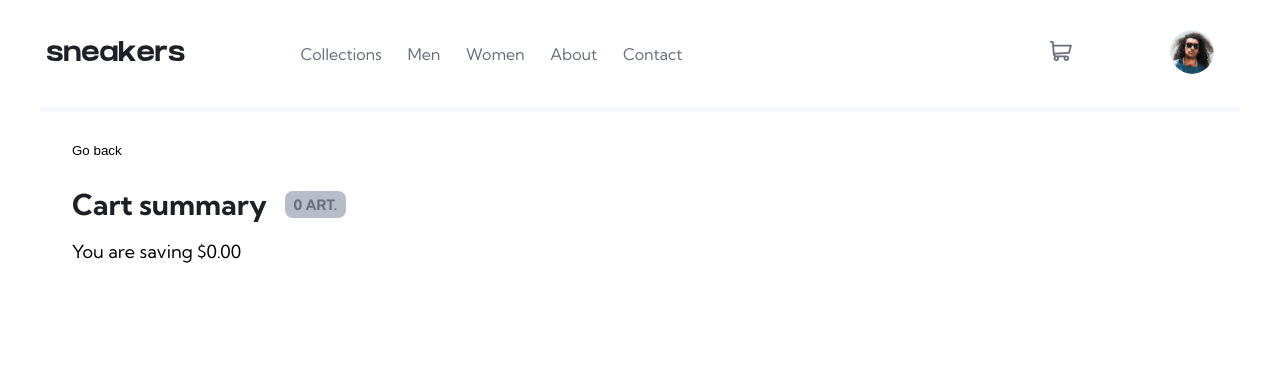
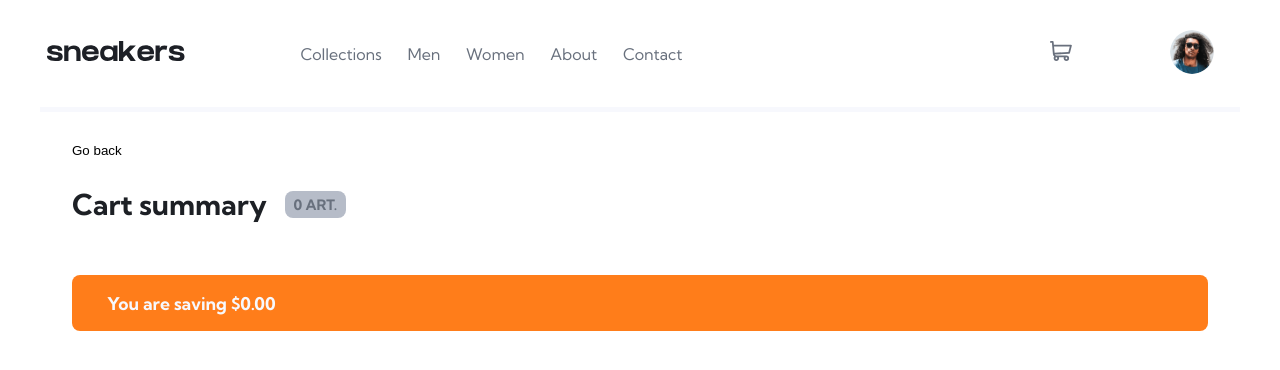
Before and after one commit to kimi1723/E-commerce-product-page-Frontend-Mentor, a React (Create React App) app in the folder my-app/: page /checkout in a window 1280 px wide. Shown: the top 370 px of the page. Built offline with nearby package versions, Linux system fonts and the light colour scheme; no server answers.

Commit message:
savings styles

```diff
--- a/my-app/src/components/checkout/Summary.js
+++ b/my-app/src/components/checkout/Summary.js
@@ -82,7 +82,7 @@ const Summary = () => {
 				<ul className={classes.list} role="list">
 					{products}
 				</ul>
-				<p>You are saving ${calculateSavings()} </p>
+				<p className={classes.savings}>You are saving ${calculateSavings()} </p>
 			</main>
 		</>
 	);
--- a/my-app/src/components/checkout/Summary.module.css
+++ b/my-app/src/components/checkout/Summary.module.css
@@ -78,6 +78,12 @@
 	text-decoration: line-through;
 }
 
-.select {
-	cursor: pointer;
+.savings {
+	margin-top: 2em;
+	padding: 1em 2em;
+	font-size: 1.1rem;
+	font-weight: bold;
+	color: hsl(223, 64%, 98%);
+	background-color: hsl(26, 100%, 55%);
+	border-radius: 8px;
 }
```
